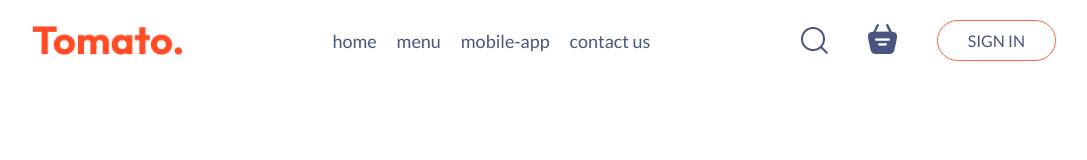
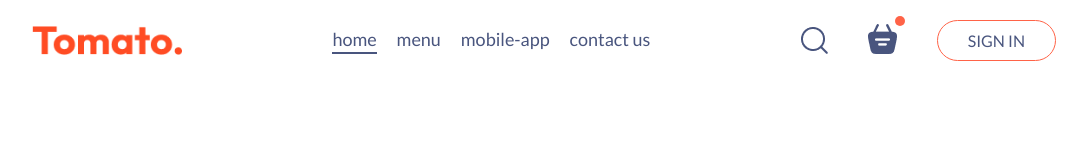
Before and after one commit to FlavioAvdulla/Food_Delivery_React_Website, a React (Vite) app: page /Order in a window 1280 px wide. Shown: the top 160 px of the page, without its empty margins (96-1183 px from the left). Built offline with nearby package versions, Linux system fonts and the light colour scheme.

Commit message:
website update

```diff
--- a/src/App.jsx
+++ b/src/App.jsx
@@ -1,9 +1,18 @@
 import React from "react";
 import Navbar from "./components/Navbar/Navbar";
+import { Route, Routes } from "react-router-dom";
+import Home from "./pages/Home/Home";
+import Cart from "./pages/Cart/Cart";
+import PlaceOrder from "./pages/PlaceOrder/PlaceOrder";
 
 const App = () => {
   return <div className='app'>
 	<Navbar/>
+	<Routes>
+		<Route path="/" element={<Home/>}/>
+		<Route path="/cart" element={<Cart/>}/>
+		<Route path="/Order" element={<PlaceOrder/>}/>
+	</Routes>
   </div>;
 };
 
--- a/src/components/Navbar/Navbar.css
+++ b/src/components/Navbar/Navbar.css
@@ -36,5 +36,26 @@
 
 .navbar button:hover {
 	background-color: #fff4f2;
+}
 
+.navbar .active {
+	padding-bottom: 2px;
+	border-bottom: 2px solid #49557e;
 }
+
+.navbar li {
+	cursor: pointer;
+}
+
+.navbar-search-icon {
+	position: relative;
+}
+.navbar-search-icon .dot {
+	position: absolute;
+	min-width: 10px;
+	min-height: 10px;
+	background-color: tomato;
+	border-radius: 5px;
+	top: -8px;
+	right: -8px;
+}
--- a/src/components/Navbar/Navbar.jsx
+++ b/src/components/Navbar/Navbar.jsx
@@ -1,15 +1,18 @@
-import React from "react";
-import './Navbar.css'
+import React, { useState } from "react";
+import "./Navbar.css";
 import { assets } from "../../assets/assets";
 
 const Navbar = () => {
-  return <div className="navbar">
+  const [menu,setMenu] = useState("home");
+
+  return (
+    <div className="navbar">
       <img src={assets.logo} alt="" className="logo" />
       <ul className="navbar-menu">
-		<li>home</li>
-		<li>menu</li>
-		<li>mobile-app</li>
-		<li>contact us</li>
+        <li onClick={()=> setMenu("home")} className={menu==="home"?"active":""}>home</li>
+        <li onClick={()=> setMenu("menu")} className={menu==="menu"?"active":""}>menu</li>
+        <li onClick={()=> setMenu("mobile-app")} className={menu==="mobile-app"?"active":""}>mobile-app</li>
+        <li onClick={()=> setMenu("contact-us")} className={menu==="contact-us"?"active":""}>contact us</li>
       </ul>
       <div className="navbar-right">
         <img src={assets.search_icon} alt="" />
@@ -19,7 +22,8 @@
         </div>
         <button>SIGN IN</button>
       </div>
-  </div>;
+    </div>
+  );
 };
 
 export default Navbar;
--- /dev/null
+++ b/src/pages/Cart/Cart.jsx
@@ -0,0 +1,8 @@
+import React from "react";
+import "./Cart.css";
+
+const Cart = () => {
+  return <div></div>;
+};
+
+export default Cart;
--- /dev/null
+++ b/src/pages/Home/Home.jsx
@@ -0,0 +1,8 @@
+import React from "react";
+import "./Home.css";
+
+const Home = () => {
+  return <div></div>;
+};
+
+export default Home;
--- /dev/null
+++ b/src/pages/PlaceOrder/PlaceOrder.jsx
@@ -0,0 +1,8 @@
+import React from "react";
+import "./PlaceOrder.css";
+
+const PlaceOrder = () => {
+  return <div></div>;
+};
+
+export default PlaceOrder;
```
Also changed, not shown: src/main.jsx (+9 -8 lines), src/pages/Cart/Cart.css (added), src/pages/Home/Home.css (added), src/pages/PlaceOrder/PlaceOrder.css (added). Lines whose indentation alone changed are shown as unchanged.
